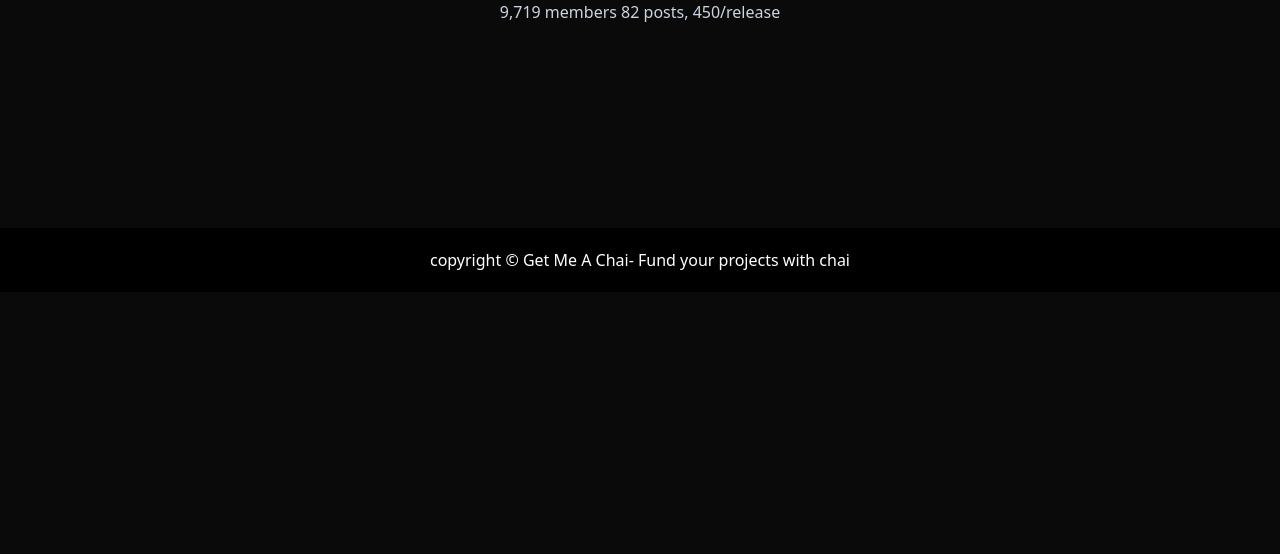
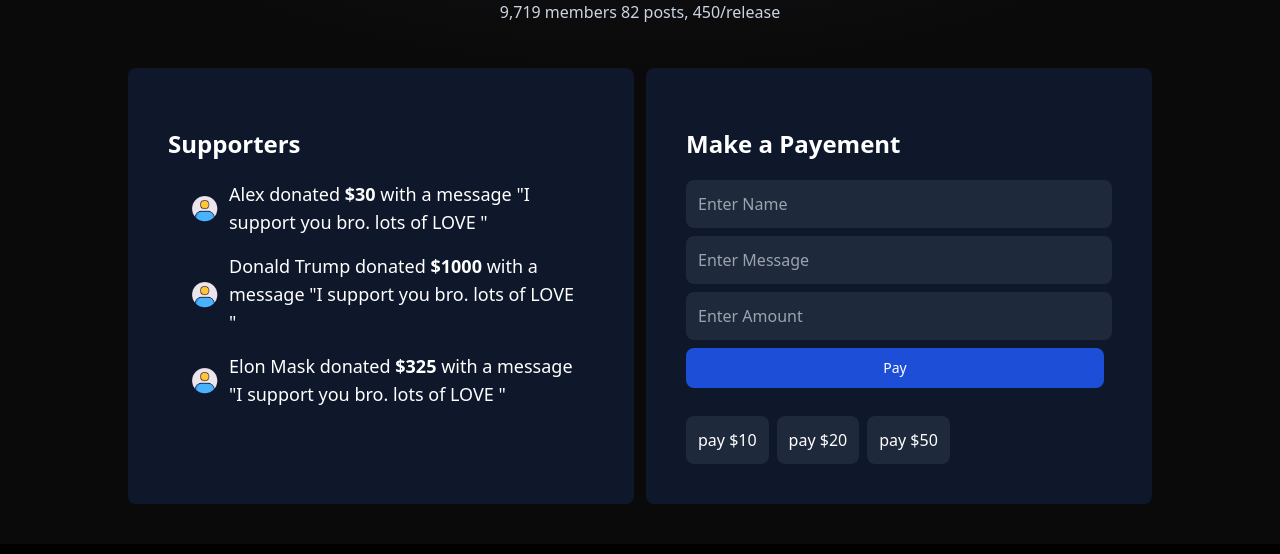
Before and after one commit to tushar6263/Use-React-Patreon-Clone, a Next.js app: page /dashboard in a window 1280 px wide. Shown: the part 636-1190 px from the top of the page. Before the commit the page ends 928 px from the top, so only its background shows below. Built offline with nearby package versions, Linux system fonts and the light colour scheme; no server answers.

Commit message:
add more things on username page

```diff
--- a/app/[username]/page.js
+++ b/app/[username]/page.js
@@ -12,7 +12,7 @@ const Username = ({ params }) => {
       </div>
       <div className='info flex justify-center items-center my-10 flex-col'>
         <div className="font-bold text-lg">
-        @{params.username}
+          @{params.username}
         </div>
         <div className='text-slate-300'>
           Creating Animated art for VTT's
@@ -20,6 +20,42 @@ const Username = ({ params }) => {
         <div className='text-slate-300'>
           9,719 members 82 posts, 450/release
         </div>
+        <div className="payement flex gap-3 w-[80%] mt-11">
+          <div className="supporters w-1/2 bg-slate-900 rounded-lg text-white p-10">
+            <h2 className='text-2xl font-bold my-5'>Supporters</h2>
+            <ul className='mx-5 text-lg'>
+              <li className='my-4  flex gap-2 items-center'>
+                <img src="avatar.gif" width={33} alt="" />
+                <span>Alex donated <span className='font-bold'>$30</span>  with a message "I support you bro. lots of LOVE "</span>
+                </li>
+              <li className='my-4  flex gap-2 items-center'>
+                <img src="avatar.gif" width={33} alt="" />
+                <span>Donald Trump donated <span className='font-bold'>$1000</span>  with a message "I support you bro. lots of LOVE "</span>
+                </li>
+              <li className='my-4  flex gap-2 items-center'>
+                <img src="avatar.gif" width={33} alt="" />
+                <span>Elon Mask donated <span className='font-bold'>$325</span>  with a message "I support you bro. lots of LOVE "</span>
+                </li>
+
+
+            </ul>
+          </div>
+          <div className="makepayement w-1/2 bg-slate-900 rounded-lg text-white p-10">
+            <h2 className='text-2xl font-bold my-5'>Make a Payement</h2>
+            <div className="flex gap-2 flex-col">
+              <input type="text" name="" id="" className='w-full p-3 rounded-lg bg-slate-800' placeholder='Enter Name' />
+              <input type="text" name="" id="" className='w-full p-3 rounded-lg bg-slate-800' placeholder='Enter Message' />
+              <input type="text" name="" id="" className='w-full p-3 rounded-lg bg-slate-800' placeholder='Enter Amount' />
+              <button type="button" class="text-white bg-blue-700 hover:bg-blue-800 focus:ring-4 focus:ring-blue-300 font-medium rounded-lg text-sm px-5 py-2.5 me-2 mb-2 dark:bg-blue-600 dark:hover:bg-blue-700 focus:outline-none dark:focus:ring-blue-800">Pay</button>
+
+            </div>
+            <div className='flex  gap-2 mt-5'>
+              <button className='bg-slate-800 p-3 rounded-lg'>pay $10</button>
+              <button className='bg-slate-800 p-3 rounded-lg'>pay $20</button>
+              <button className='bg-slate-800 p-3 rounded-lg'>pay $50</button>
+            </div>
+          </div>
+        </div>
       </div>
     </>
   )
```
Also changed, not shown: public/avatar.gif (added).
